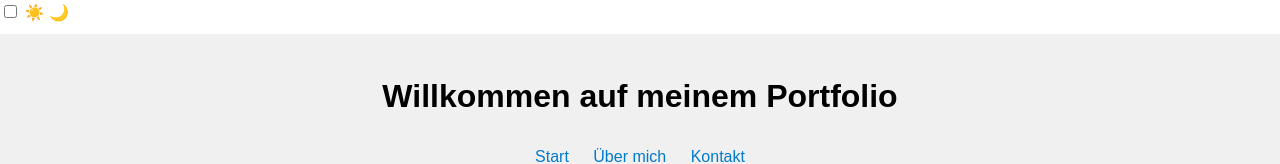
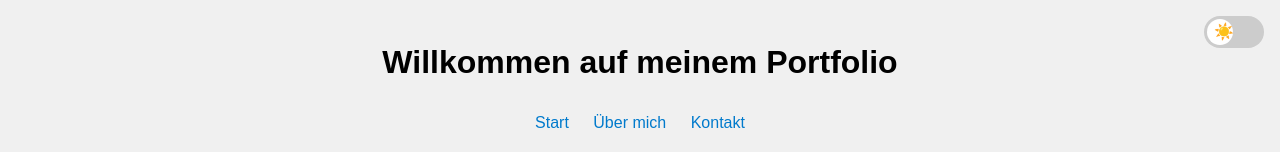
Before and after one commit to LuffyD-Ace/Portfolio, a plain HTML site: page index.html in a window 1280 px wide. Shown: the top 164 px of the page. Drawn offline with Linux system fonts and the light colour scheme.

Commit message:
New Button
iOS Style

```diff
--- a/style.css
+++ b/style.css
@@ -133,3 +133,73 @@ body.dark-mode .theme-toggle {
   background-color: #fff;   /* Weißer Button */
   color: #000;              /* Schwarzer Text */
 }
+
+.theme-switch {
+  position: absolute;
+  top: 1rem;
+  right: 1rem;
+}
+
+.switch {
+  position: relative;
+  display: inline-block;
+  width: 60px;
+  height: 32px;
+  background-color: #ccc;
+  border-radius: 32px;
+  cursor: pointer;
+  transition: background-color 0.3s ease;
+}
+
+.switch .icon {
+  position: absolute;
+  top: 50%;
+  transform: translateY(-50%);
+  font-size: 16px;
+  z-index: 2;
+  transition: opacity 0.3s ease;
+}
+
+.switch .sun {
+  left: 10px;
+  opacity: 1;
+}
+
+.switch .moon {
+  right: 10px;
+  opacity: 0;
+}
+
+.switch .slider {
+  position: absolute;
+  height: 26px;
+  width: 26px;
+  left: 3px;
+  top: 3px;
+  background-color: white;
+  border-radius: 50%;
+  transition: transform 0.3s ease;
+  z-index: 1;
+}
+
+/* Checkbox verstecken */
+#theme-toggle {
+  display: none;
+}
+
+/* Wenn aktiviert (Darkmode an) */
+#theme-toggle:checked + .switch {
+  background-color: #666;
+}
+
+#theme-toggle:checked + .switch .slider {
+  transform: translateX(28px);
+}
+
+#theme-toggle:checked + .switch .sun {
+  opacity: 0;
+}
+
+#theme-toggle:checked + .switch .moon {
+  opacity: 1;
+}
```
